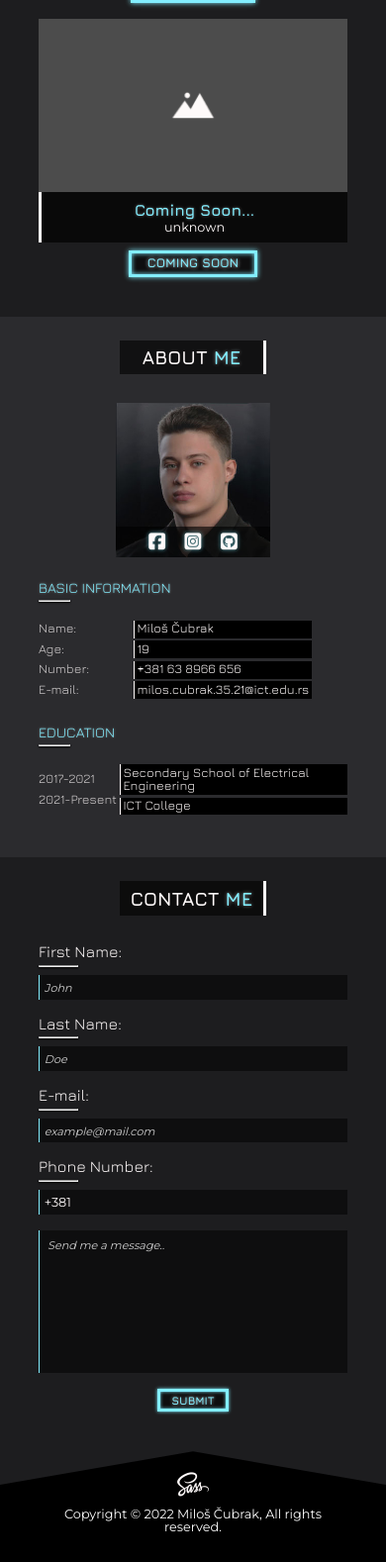
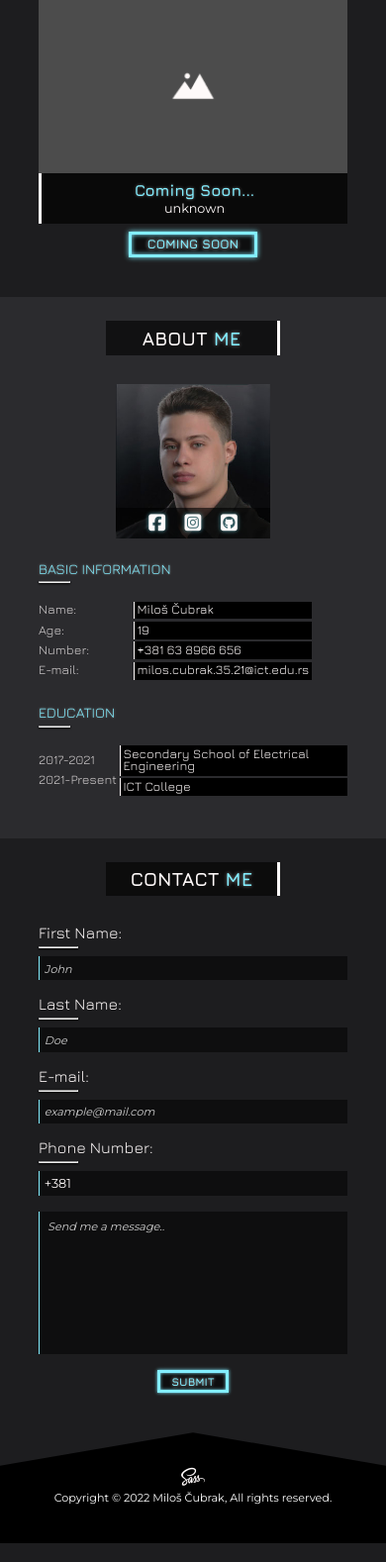
Before and after one commit to lTheChubbyl/lthechubbyl.github.io, a PHP site: page / in a window 390 px wide. Shown: the part 2391-3969 px from the top of the page at 99% size. Run offline with PHP 8.4, Linux system fonts and the light colour scheme; some libraries are stand-ins or nearby versions.

Commit message:
scss update

```diff
--- a/portfolio/assets/css/style.css
+++ b/portfolio/assets/css/style.css
@@ -871,6 +871,7 @@ footer .wrapper {
   -webkit-box-direction: normal;
       -ms-flex-direction: column;
           flex-direction: column;
+  margin-top: 1rem;
 }
 
 footer .wrapper #necessary {
@@ -899,6 +900,7 @@ footer .wrapper #copyright {
   padding: 0.2em;
 }
 
+/***********************************************************/
 /* _*-*_ RESPONSIVE _*-*_ */
 @media screen and (max-width: 1439px) {
   h2 {
@@ -1262,8 +1264,10 @@ footer .wrapper #copyright {
     font-size: 1.8rem;
     padding: 0.2em;
   }
+  footer .wrapper #copyright {
+    padding: 0.2em;
+  }
   footer .wrapper #copyright p {
-    padding: 0.2em;
     font-size: 0.9rem;
   }
 }
@@ -1487,11 +1491,27 @@ footer .wrapper #copyright {
             box-shadow: 0 0 0.6em 0.1em #83EEFF, inset 0 0 0.6em 0.1em #83EEFF;
   }
   footer .wrapper #necessary a i {
-    font-size: 1.6rem;
+    font-size: 1.2rem;
     padding: 0.2em;
   }
+  footer .wrapper #copyright {
+    padding: 0.1em;
+  }
   footer .wrapper #copyright p {
-    padding: 0.2em;
+    font-size: 0.7rem;
+  }
+}
+
+@media screen and (max-width: 424px) {
+  h2 {
+    font-size: 1.2rem;
+    width: 45%;
+    margin-bottom: 1.8rem;
+  }
+  #intro #intro-desc .intro-desc-item h1 {
+    font-size: 2.2rem;
+  }
+  #intro #intro-desc .intro-desc-item p {
     font-size: 0.8rem;
   }
 }
```
Also changed, not shown: 1 other file.
